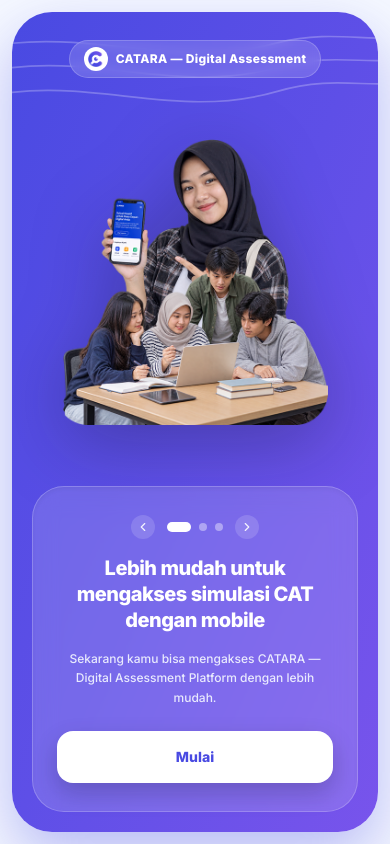
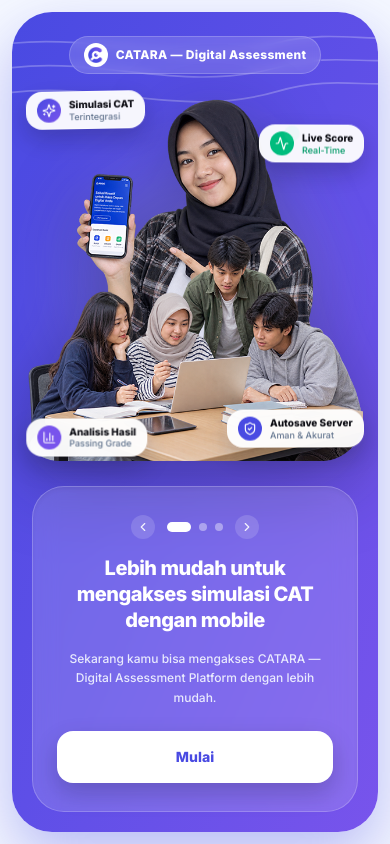
Before and after one commit to mediabelokiri-cpu/simulasicat, a Next.js app: page /login in a window 390 px wide. Built offline with nearby package versions, Linux system fonts and the light colour scheme.

Commit message:
style(mobile-welcome): enlarge hero image and add floating animated feature badges

```diff
--- a/src/app/globals.css
+++ b/src/app/globals.css
@@ -30,3 +30,49 @@
 .tabular-nums {
   font-variant-numeric: tabular-nums;
 }
+
+@keyframes catara-float-1 {
+  0%,
+  100% {
+    transform: translateY(0px) rotate(0deg);
+  }
+  50% {
+    transform: translateY(-8px) rotate(-1deg);
+  }
+}
+
+@keyframes catara-float-2 {
+  0%,
+  100% {
+    transform: translateY(0px) rotate(0deg);
+  }
+  50% {
+    transform: translateY(7px) rotate(1deg);
+  }
+}
+
+@keyframes catara-float-3 {
+  0%,
+  100% {
+    transform: translate(0px, 0px);
+  }
+  50% {
+    transform: translate(4px, -7px);
+  }
+}
+
+.animate-catara-float-1 {
+  animation: catara-float-1 3.6s ease-in-out infinite;
+}
+
+.animate-catara-float-2 {
+  animation: catara-float-2 4.2s ease-in-out 0.6s infinite;
+}
+
+.animate-catara-float-3 {
+  animation: catara-float-3 3.9s ease-in-out 1.2s infinite;
+}
+
+.animate-catara-float-4 {
+  animation: catara-float-1 4.5s ease-in-out 0.3s infinite;
+}
--- a/src/components/auth/MobileWelcomeScreen.tsx
+++ b/src/components/auth/MobileWelcomeScreen.tsx
@@ -2,7 +2,15 @@
 
 import React, { useState } from "react";
 import Link from "next/link";
-import { ChevronLeft, ChevronRight, Download, Activity } from "lucide-react";
+import {
+  ChevronLeft,
+  ChevronRight,
+  Download,
+  Activity,
+  ShieldCheck,
+  Sparkles,
+  BarChart3,
+} from "lucide-react";
 
 interface MobileWelcomeScreenProps {
   onStart: () => void;
@@ -73,7 +81,7 @@
         </svg>
 
         {/* Bagian Atas: Brand Pill CATARA */}
-        <div className="relative z-10 flex items-center justify-center pt-2">
+        <div className="relative z-10 flex items-center justify-center pt-1">
           <div className="inline-flex items-center gap-2 rounded-full bg-white/15 backdrop-blur-xs border border-white/20 px-3.5 py-1.5">
             <div className="flex h-6 w-6 items-center justify-center rounded-full bg-white p-1">
               <img
@@ -88,13 +96,81 @@
           </div>
         </div>
 
-        {/* Visual Tengah: Gambar Hero Section dari Folder */}
-        <div className="relative my-auto flex flex-col items-center justify-center py-3">
+        {/* Visual Tengah: Gambar Hero Lebih Besar + Badge Fitur Melayang (Motion) */}
+        <div className="relative my-auto flex flex-col items-center justify-center py-2">
+          {/* Glow Aura di Belakang Gambar */}
+          <div
+            aria-hidden="true"
+            className="pointer-events-none absolute h-60 w-60 rounded-full bg-white/15 blur-2xl"
+          />
+
+          {/* Badge Melayang 1: Kiri Atas — Simulasi CAT */}
+          <div className="animate-catara-float-1 absolute top-2 -left-1.5 z-20 flex items-center gap-2 rounded-2xl border border-white/40 bg-white/95 px-2.5 py-1.5 text-[#0c0c13] shadow-[0_10px_25px_rgba(12,12,19,0.22)] backdrop-blur-md">
+            <span className="flex h-6 w-6 shrink-0 items-center justify-center rounded-xl bg-gradient-to-br from-[#494ae2] to-[#7854ec] text-white">
+              <Sparkles className="h-3.5 w-3.5" />
+            </span>
+            <div className="text-left leading-tight">
+              <p className="text-[10px] font-extrabold text-[#0c0c13]">
+                Simulasi CAT
+              </p>
+              <p className="text-[9px] font-medium text-slate-500">
+                Terintegrasi
+              </p>
+            </div>
+          </div>
+
+          {/* Badge Melayang 2: Kanan Atas — Live Score Real-Time */}
+          <div className="animate-catara-float-2 absolute top-8 -right-1.5 z-20 flex items-center gap-2 rounded-2xl border border-white/40 bg-white/95 px-2.5 py-1.5 text-[#0c0c13] shadow-[0_10px_25px_rgba(12,12,19,0.22)] backdrop-blur-md">
+            <span className="relative flex h-6 w-6 shrink-0 items-center justify-center rounded-xl bg-emerald-500 text-white">
+              <Activity className="h-3.5 w-3.5" />
+              <span className="absolute -top-0.5 -right-0.5 h-2 w-2 rounded-full bg-emerald-300 animate-ping" />
+            </span>
+            <div className="text-left leading-tight">
+              <p className="text-[10px] font-extrabold text-[#0c0c13]">
+                Live Score
+              </p>
+              <p className="text-[9px] font-medium text-emerald-600">
+                Real-Time
+              </p>
+            </div>
+          </div>
+
+          {/* Gambar Utama Diperbesar */}
           <img
             src="/gambarsectionhero.png"
             alt="CATARA — Digital Assessment Platform"
-            className="h-auto w-full max-w-[265px] sm:max-w-[295px] object-contain drop-shadow-[0_18px_36px_rgba(12,12,19,0.28)] select-none"
+            className="relative z-10 h-auto w-[108%] max-w-[335px] sm:max-w-[360px] object-contain drop-shadow-[0_20px_38px_rgba(12,12,19,0.32)] select-none"
           />
+
+          {/* Badge Melayang 3: Kiri Bawah — Analisis Hasil */}
+          <div className="animate-catara-float-3 absolute bottom-3 -left-1.5 z-20 flex items-center gap-2 rounded-2xl border border-white/40 bg-white/95 px-2.5 py-1.5 text-[#0c0c13] shadow-[0_10px_25px_rgba(12,12,19,0.22)] backdrop-blur-md">
+            <span className="flex h-6 w-6 shrink-0 items-center justify-center rounded-xl bg-[#7854ec] text-white">
+              <BarChart3 className="h-3.5 w-3.5" />
+            </span>
+            <div className="text-left leading-tight">
+              <p className="text-[10px] font-extrabold text-[#0c0c13]">
+                Analisis Hasil
+              </p>
+              <p className="text-[9px] font-medium text-slate-500">
+                Passing Grade
+              </p>
+            </div>
+          </div>
+
+          {/* Badge Melayang 4: Kanan Bawah — Autosave Aman */}
+          <div className="animate-catara-float-4 absolute bottom-5 -right-1.5 z-20 flex items-center gap-2 rounded-2xl border border-white/40 bg-white/95 px-2.5 py-1.5 text-[#0c0c13] shadow-[0_10px_25px_rgba(12,12,19,0.22)] backdrop-blur-md">
+            <span className="flex h-6 w-6 shrink-0 items-center justify-center rounded-xl bg-[#494ae2] text-white">
+              <ShieldCheck className="h-3.5 w-3.5" />
+            </span>
+            <div className="text-left leading-tight">
+              <p className="text-[10px] font-extrabold text-[#0c0c13]">
+                Autosave Server
+              </p>
+              <p className="text-[9px] font-medium text-slate-500">
+                Aman & Akurat
+              </p>
+            </div>
+          </div>
         </div>
 
         {/* Kartu Bawah dengan 3 Slide CTA */}
```
